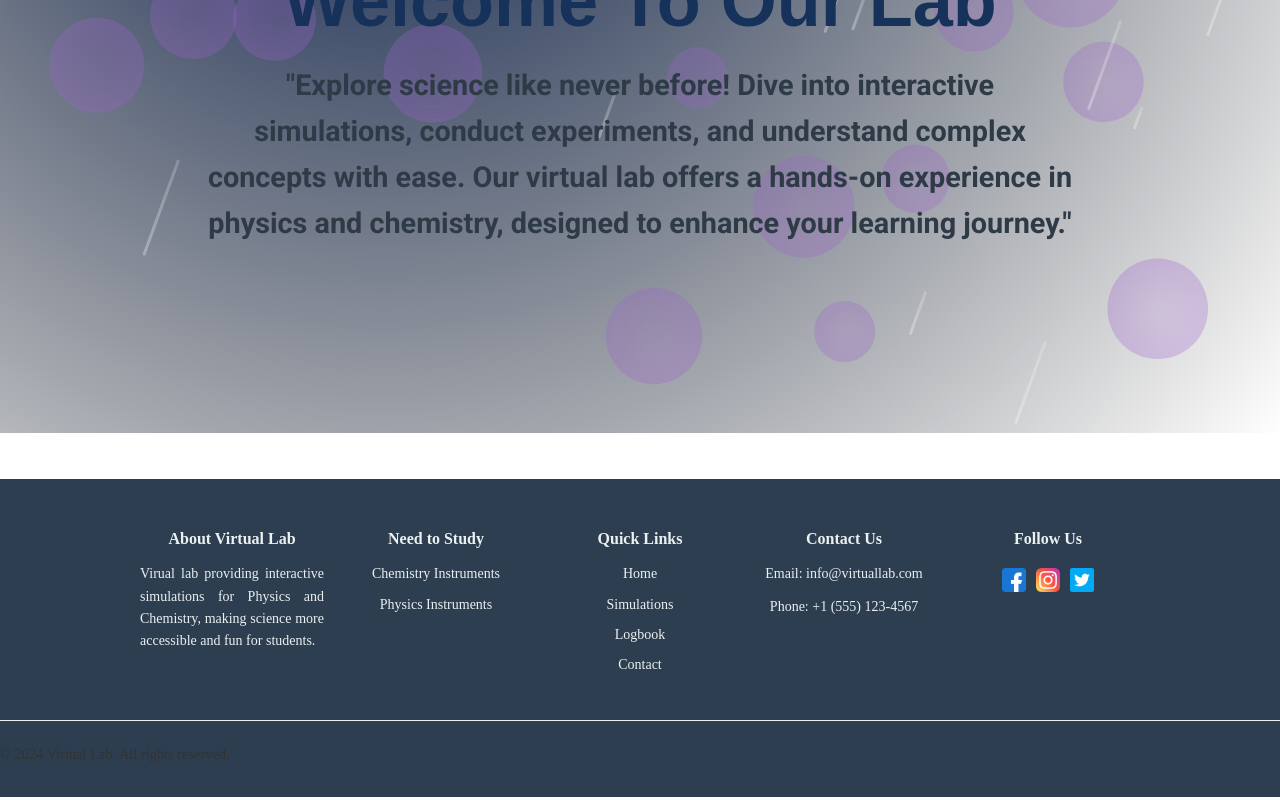
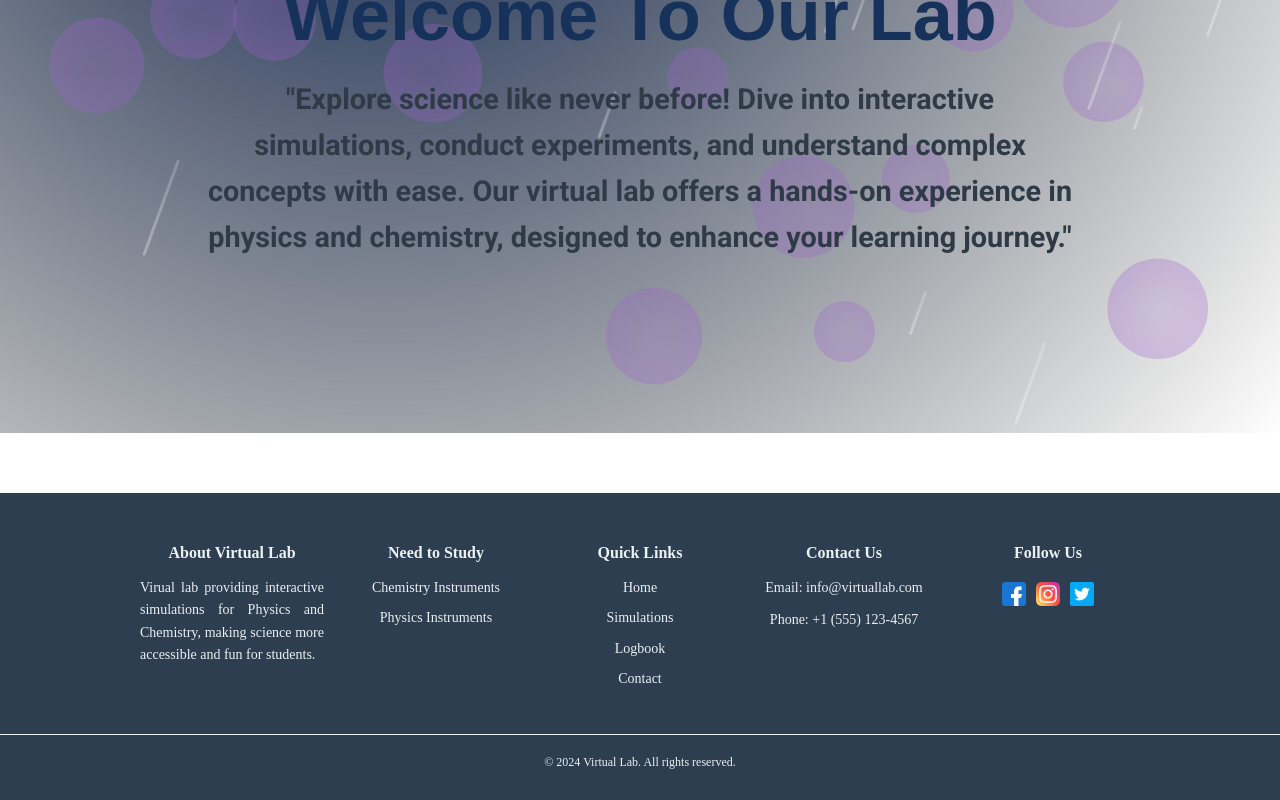
Before and after one commit to AtomKey-Lab/ExperimentHub, a React (Create React App) app: page / in a window 1280 px wide. Shown: the part 367-1167 px from the top of the page. Built offline with nearby package versions, Linux system fonts and the light colour scheme.

Commit message:
footer updated

```diff
--- a/src/components/footer/footer.jsx
+++ b/src/components/footer/footer.jsx
@@ -49,7 +49,7 @@ function Footer() {
             </div>
 
             <div className="footer-bottom">
-                <p className='footer-section-p'>&copy; 2024 Virtual Lab. All rights reserved.</p>
+                <p className='footer-section'>&copy; 2024 Virtual Lab. All rights reserved.</p>
             </div>
         </footer>
     );
--- a/src/components/loading/loading.css
+++ b/src/components/loading/loading.css
@@ -67,7 +67,7 @@
     }
   }
 
-  p {
+  .bubble-p {
     margin-top: 15px;
     font-size: 1.2em;
     color: #333;
--- a/src/components/loading/loading.jsx
+++ b/src/components/loading/loading.jsx
@@ -13,7 +13,7 @@ const ExperimentLoading = () => {
           <span className="bubble"></span>
         </div>
       </div>
-      <p>Experiment in Progress...</p>
+      <p className='bubble-p'>Experiment in Progress...</p>
     </div>
   );
 };
```
